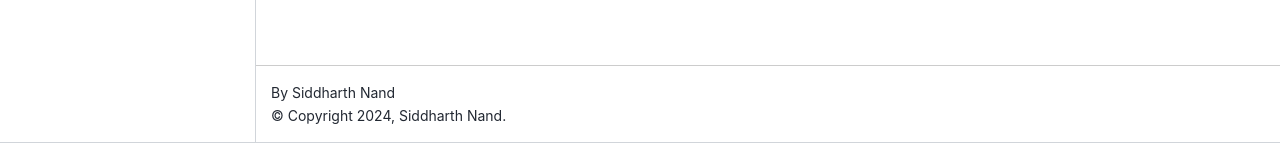
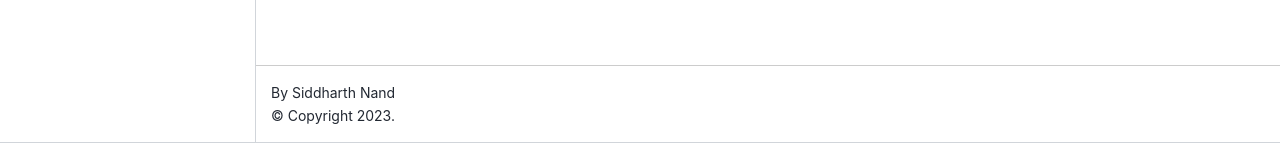
Before and after one commit to sidnand/Optimization-Exploratorium, a Jupyter Book: the page built from intro.md, in a window 1280 px wide. Shown: the part 757-900 px from the top of the page. Built offline with Jupyter Book 1.0.4 settings and Sphinx 7.4.7 and the Sphinx Book theme 1.1.4, drawn with Linux system fonts in a browser that asks for light colours; pages that are not in the unit, such as notebooks, are missing from menus.

Commit message:
removed copyright (using default)

```diff
--- a/_config.yml
+++ b/_config.yml
@@ -4,7 +4,6 @@
 title: Optimization Exploratorium
 author: Siddharth Nand
 only_build_toc_files: true
-copyright: 2024, Siddharth Nand
 
 # Force re-execution of notebooks on each build.
 # See https://jupyterbook.org/content/execute.html
```
